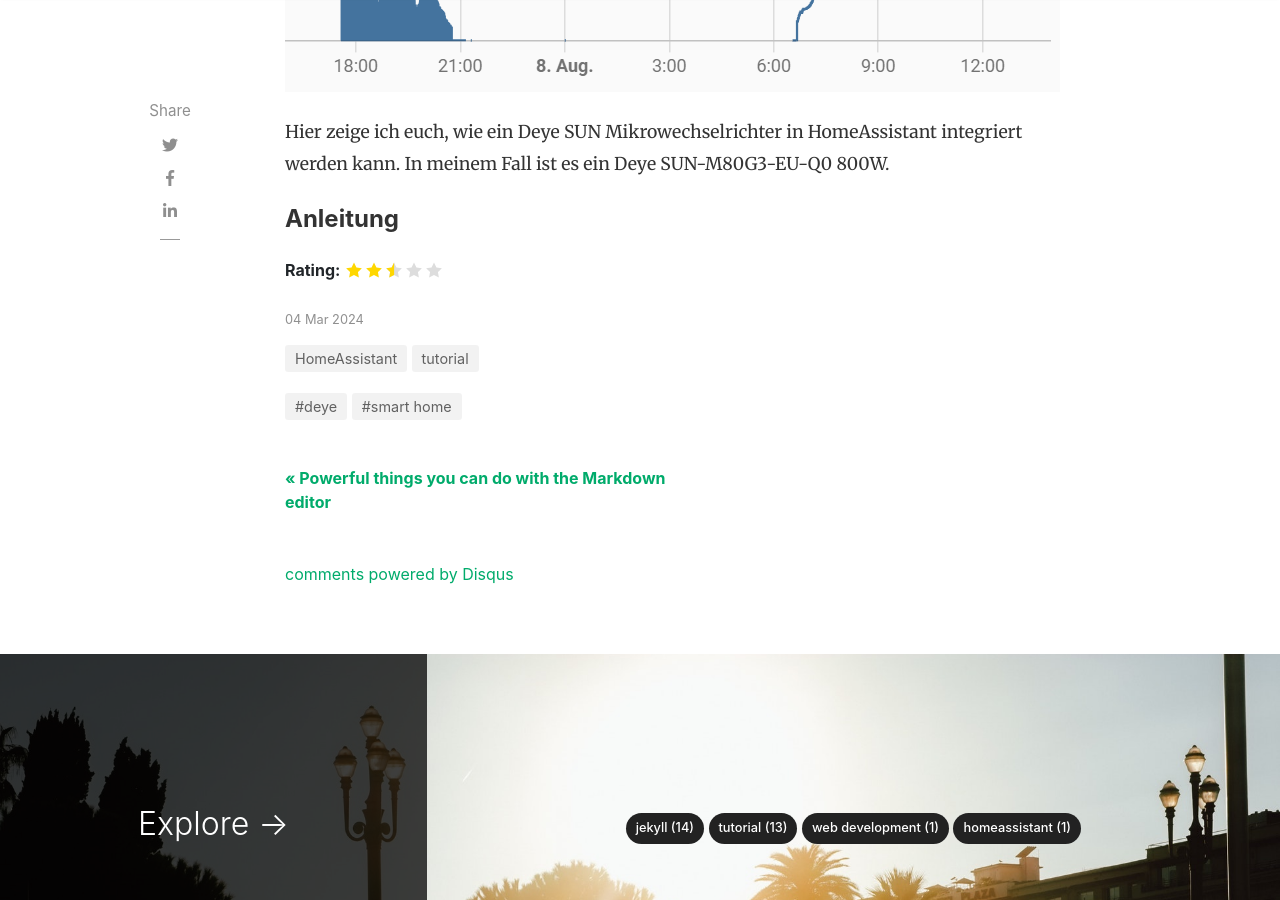
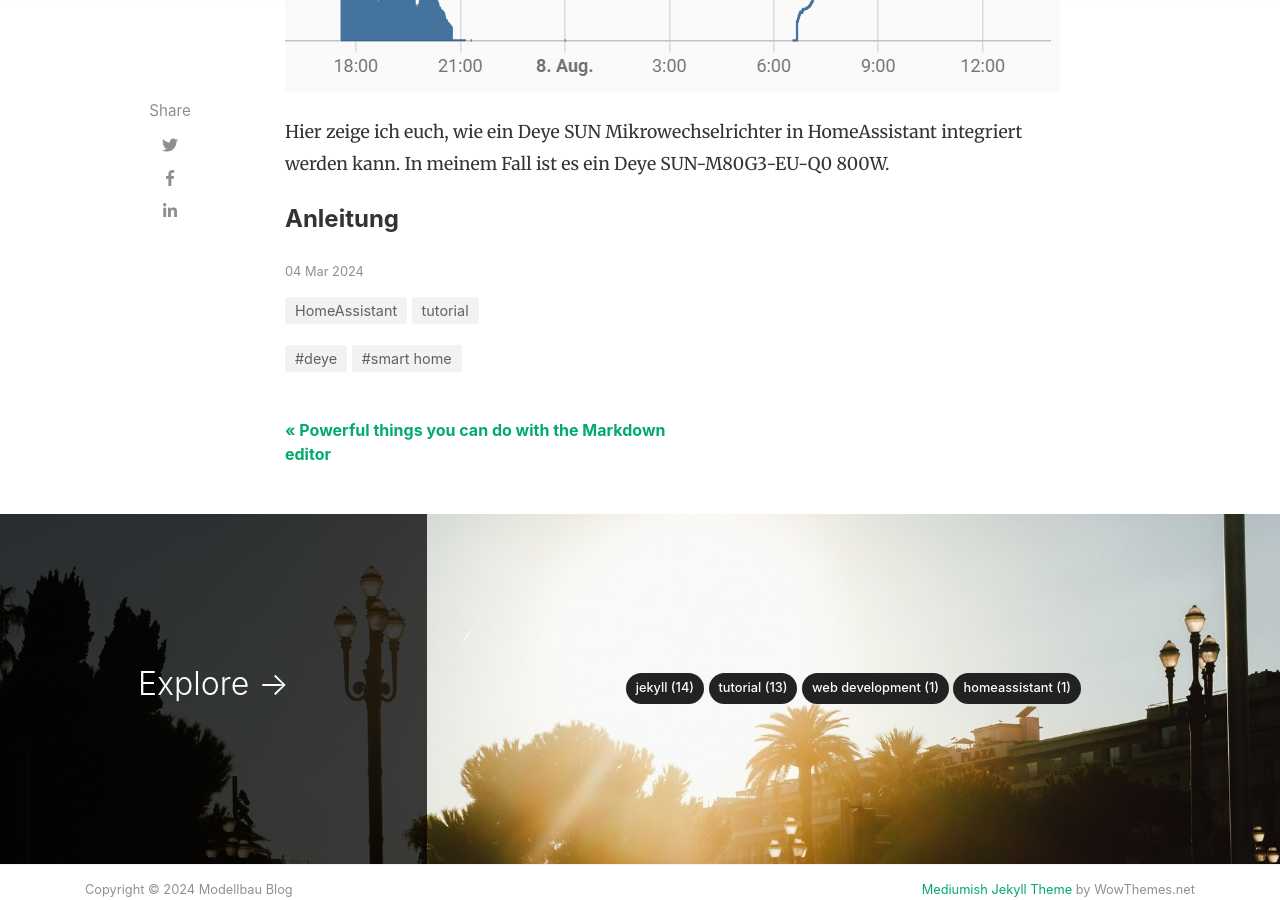
Before and after one commit to DonKracho/Modellbau, a Jekyll site: the page built from _posts/2024-03-04-add-deye-to-ha.md, in a window 1280 px wide and 900 px high, scrolled down 986 px. Built offline with Jekyll 4.4.1, drawn with Linux system fonts in a browser that asks for light colours; nearby versions of some CDN libraries; comment, search, counter and statistics services are not loaded; part of the change alters nothing that is shown.

Commit message:
Update 2024-03-04-add-deye-to-ha.md no comments

```diff
--- a/_posts/2024-03-04-add-deye-to-ha.md
+++ b/_posts/2024-03-04-add-deye-to-ha.md
@@ -8,7 +8,7 @@ image: "power oscillating.png"
 description: "So wird der Deye Mikrowechselrichter SUN-M80G3-EU-Q0 800W in HomeAssistant integriert."
 featured: false
 hidden: false
-rating: 2.5
+comments: false
 ---
 
 Hier zeige ich euch, wie ein Deye SUN Mikrowechselrichter in HomeAssistant integriert werden kann. In meinem Fall ist es ein Deye SUN-M80G3-EU-Q0 800W.
```
